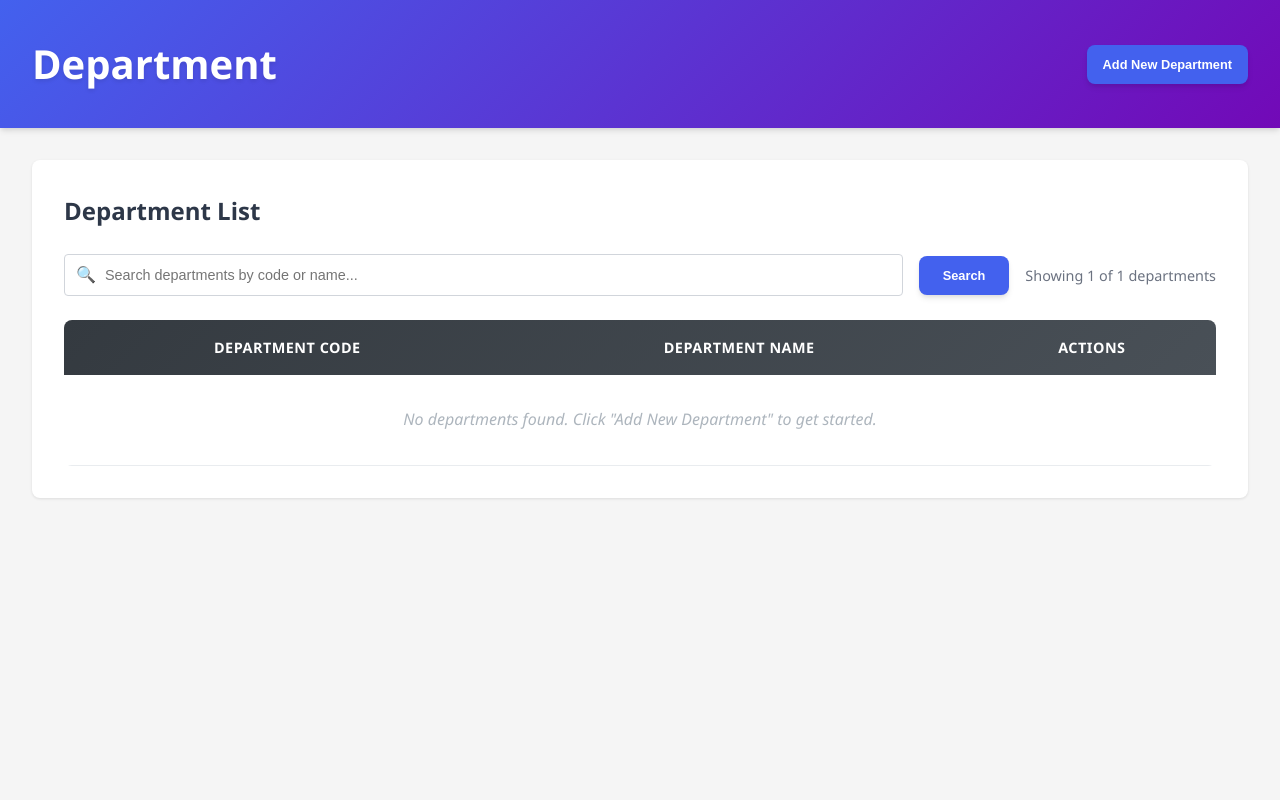
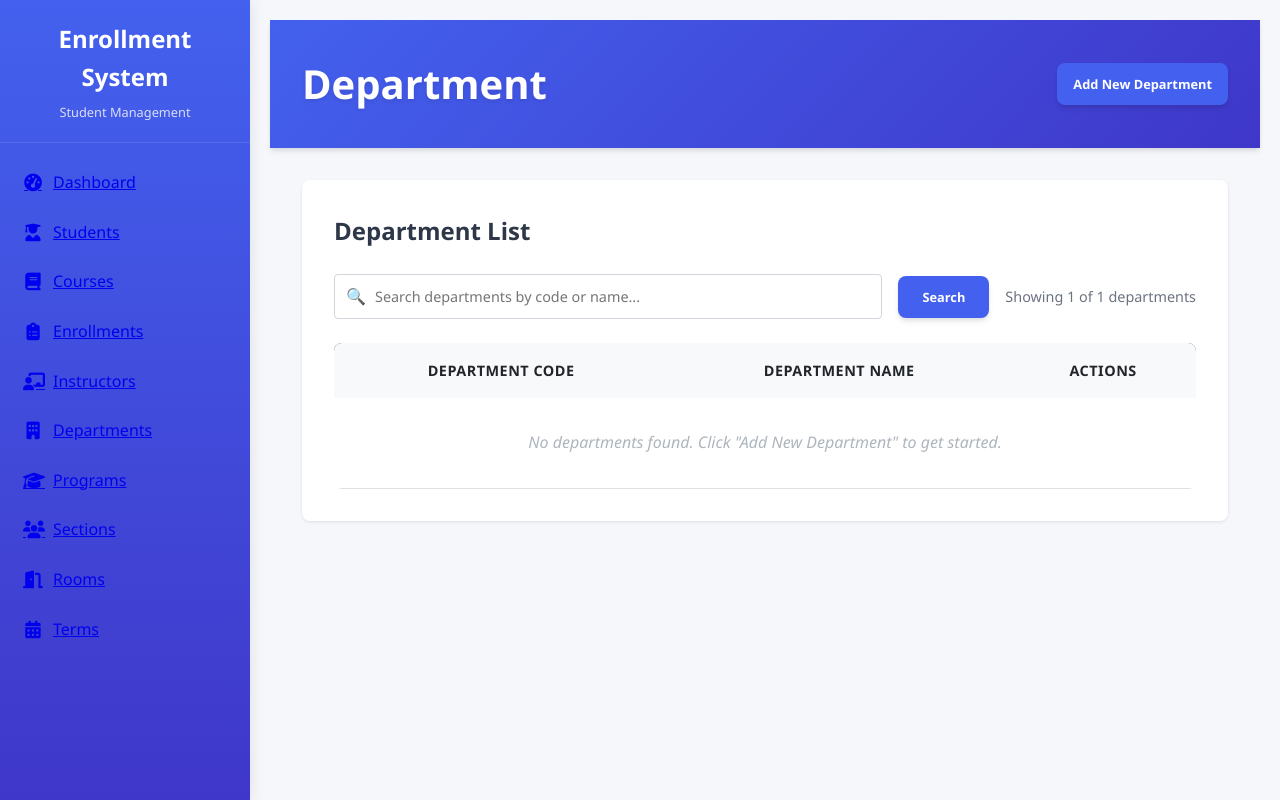
Before and after one commit to ynion-mabeamae/DBA_Student_Enrollment_System, a PHP site: page /student_enrollment_system/includes/department.php in a window 1280 px wide. Run offline with PHP 8.4, Linux system fonts and the light colour scheme; data that the repository does not hold is empty.

Commit message:
Update changes in deparment php file

```diff
--- a/student_enrollment_system/includes/department.php
+++ b/student_enrollment_system/includes/department.php
@@ -83,6 +83,8 @@ $total_departments = $departments->num_rows;
     <meta name="viewport" content="width=device-width, initial-scale=1.0">
     <title>Department</title>
     <link rel="stylesheet" href="../styles/department.css">
+    <link rel="stylesheet" href="https://cdnjs.cloudflare.com/ajax/libs/font-awesome/6.4.0/css/all.min.css">
+    <link rel="stylesheet" href="../styles/dashboard.css">
 </head>
 <body>
     <!-- Success/Error Notification -->
@@ -110,11 +112,61 @@ $total_departments = $departments->num_rows;
         <?php unset($_SESSION['error_message']); ?>
     <?php endif; ?>
 
+    <!-- Sidebar -->
+    <div class="sidebar">
+        <div class="sidebar-header">
+            <h2>Enrollment System</h2>
+            <p>Student Management</p>
+        </div>
+        <div class="sidebar-menu">
+            <a href="dashboard.php" class="menu-item">
+                <i class="fas fa-tachometer-alt"></i>
+                <span>Dashboard</span>
+            </a>
+            <a href="student.php" class="menu-item" >
+                <i class="fas fa-user-graduate"></i>
+                <span>Students</span>
+            </a>
+            <a href="course.php" class="menu-item">
+                <i class="fas fa-book"></i>
+                <span>Courses</span>
+            </a>
+            <a href=".enrollment.php" class="menu-item">
+                <i class="fas fa-clipboard-list"></i>
+                <span>Enrollments</span>
+            </a>
+            <a href="instructor.php" class="menu-item">
+                <i class="fas fa-chalkboard-teacher"></i>
+                <span>Instructors</span>
+            </a>
+            <a href="department.php" class="menu-item">
+                <i class="fas fa-building"></i>
+                <span>Departments</span>
+            </a>
+            <a href="program.php" class="menu-item">
+                <i class="fas fa-graduation-cap"></i>
+                <span>Programs</span>
+            </a>
+            <a href="section.php" class="menu-item">
+                <i class="fas fa-users"></i>
+                <span>Sections</span>
+            </a>
+            <a href="room.php" class="menu-item">
+                <i class="fas fa-door-open"></i>
+                <span>Rooms</span>
+            </a>
+            <a href="term.php" class="menu-item">
+                <i class="fas fa-calendar-alt"></i>
+                <span>Terms</span>
+            </a>
+        </div>
+    </div>
+
+    <div class="main-content">
         <div class="page-header">
             <h1>Department</h1>
             <button class="btn btn-primary" id="openDepartmentModal">Add New Department</button>
         </div>
-
             <!-- Add/Edit Department Modal -->
         <div id="departmentModal" class="modal">
             <div class="modal-content">
@@ -149,8 +201,6 @@ $total_departments = $departments->num_rows;
                 </div>
             </div>
         </div>
-
-
 
         <!-- Delete Confirmation Dialog -->
         <div class="delete-confirmation" id="deleteConfirmation">
@@ -239,6 +289,18 @@ $total_departments = $departments->num_rows;
                 </tbody>
             </table>
         </div>
+    </div>
+
+
+
+
+
+
+
+
+
+
+
 
     <script src="../script/department.js"></script>
 </body>
```
Lines whose indentation alone changed are shown as unchanged.
